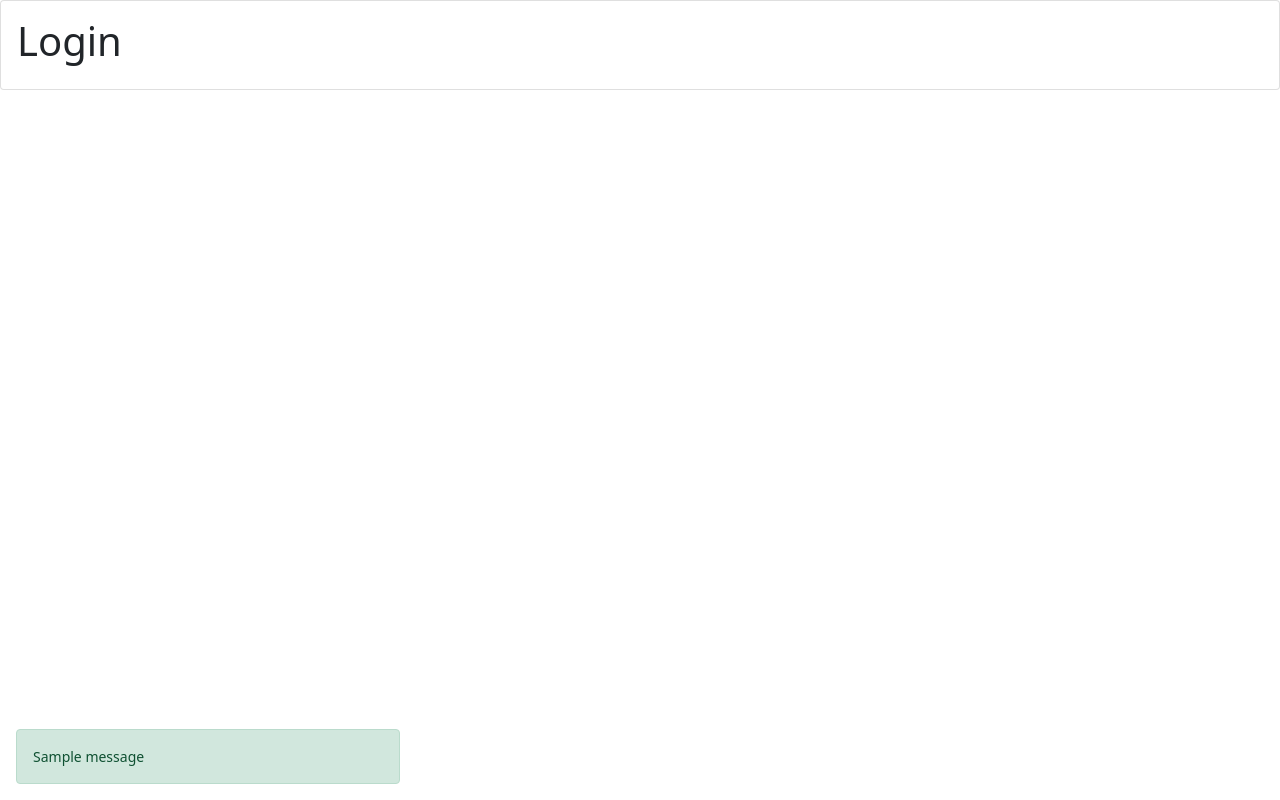
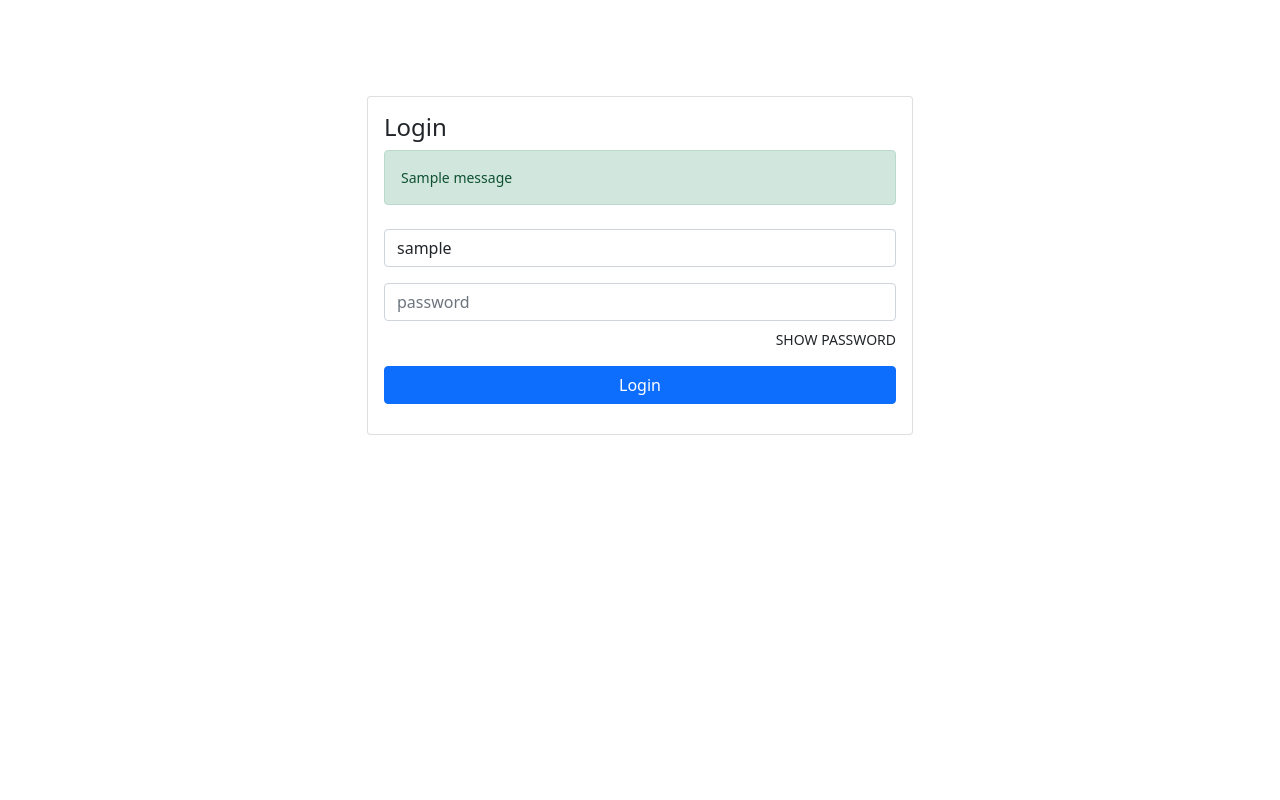
Before and after one commit to MBalayeva/expenses, a Django app: template authentication/templates/authentication/login.html in a window 1280 px wide. Run offline with Django 3.2, Linux system fonts and the light colour scheme; the template is opened without the code that fills it: most values are stand-ins (such as "Sample title", 1, 10 or a date in 2020); one stand-in notice (Sample message) is shown; some libraries are stand-ins or nearby versions.

Commit message:
login, logout functionality

```diff
--- a/authentication/templates/authentication/login.html
+++ b/authentication/templates/authentication/login.html
@@ -1,7 +1,55 @@
-{% extends "base_auth.html" %} {% block content %}
-<div class="card">
-  <div class="card-body">
-    <h1>Login</h1>
+{% extends "base_auth.html" %} {% load static %} {% block title %} | Login
+{%endblock title %} {% block content %}
+<div class="container">
+  <div class="row mt-5">
+    <div class="col-md-3"></div>
+    <div class="col-md-6">
+      <div class="card mt-5">
+        <div class="card-body">
+          <div class="card-title">
+            <h4>Login</h4>
+            {% if messages %}
+              {% include 'partials/_messages.html' %}
+            {% endif %}
+          </div>
+          <form method="post" action="{% url 'login' %}">
+            {% csrf_token %}
+            <div class="form-group mt-4">
+              <input
+                type="text"
+                name="username"
+                id="usernameField"
+                placeholder="username"
+                value="{{fieldValues.username}}"
+                class="form-control"
+              />
+            </div>
+            <div class="form-group mt-3">
+              <input
+                type="password"
+                name="password"
+                id="passwordField"
+                placeholder="password"
+                class="form-control"
+              />
+              <div class="mt-2 text-end text-sm" id="toggle-password">
+                SHOW PASSWORD
+              </div>
+            </div>
+            <div class="d-grid mt-3">
+              <button
+                type="submit"
+                id="register-submit-btn"
+                class="btn btn-block btn-primary submit-btn"
+              >
+                Login
+              </button>
+            </div>
+          </form>
+        </div>
+      </div>
+    </div>
   </div>
 </div>
+
 {% endblock content %}
--- a/authentication/templates/authentication/register.html
+++ b/authentication/templates/authentication/register.html
@@ -8,9 +8,10 @@ Registration {% endblock title %} {% block content %}
         <div class="card-body">
           <div class="card-title">
             <h4>Register for a free account</h4>
+            {% include 'partials/_messages.html' %}
           </div>
           <form method="post">
-          {% csrf_token %}
+            {% csrf_token %}
             <div class="form-group mt-4">
               <input
                 type="text"
--- a/authentication/urls.py
+++ b/authentication/urls.py
@@ -1,10 +1,11 @@
 from django.urls import path
-from .views import RegisterView, UsernameValidationView, EmailValidationView, VerificationView, LoginView
+from .views import RegisterView, UsernameValidationView, EmailValidationView, VerificationView, LoginView, LogoutView
 from django.views.decorators.csrf import csrf_exempt
 
 urlpatterns = [
     path("register/", RegisterView.as_view(), name='register'),
     path("login/", LoginView.as_view(), name='login'),
+    path("logout/", LogoutView.as_view(), name='logout'),
     path("username-validation/", csrf_exempt(UsernameValidationView.as_view()), name='username-validation'),
     path("email-validation/", csrf_exempt(EmailValidationView.as_view()), name='email-validation'),
     path("activate/<uidb64>/<token>", VerificationView.as_view(), name='activate'),
--- a/expenses/urls.py
+++ b/expenses/urls.py
@@ -2,6 +2,6 @@ from django.urls import path
 from . import views
 
 urlpatterns = [
-    path("", views.index),
+    path("", views.index, name="expenses"),
     path("add-expenses/", views.add_expenses)
 ]
--- a/expenses/views.py
+++ b/expenses/views.py
@@ -1,6 +1,8 @@
 from django.shortcuts import render
+from django.contrib.auth.decorators import login_required
 
 # Create your views here.
+@login_required(login_url='authentication/login')
 def index(request):
     return render(request, 'expenses/index.html')
 
--- a/static/css/dashboard.css
+++ b/static/css/dashboard.css
@@ -117,7 +117,10 @@ body {
   list-style: none;
   margin: 0;
   padding: 0;
-  width: 30vw;
+  z-index: 1000;
+}
+
+.message-wrapper .messages {
   position: absolute;
   bottom: 0;
   left: 1rem;
--- a/templates/base.html
+++ b/templates/base.html
@@ -44,6 +44,9 @@
   <body>
     {% include 'partials/_navbar.html' %}
     <div class="container-fluid">
+    {% if messages %}
+      <div class="message-wrapper">{% include 'partials/_messages.html' %}</div>
+    {% endif %}
       <div class="row">
         {% include 'partials/_sidebar.html' %}
         <main class="col-md-9 ms-sm-auto col-lg-10 px-md-4">
--- a/templates/base_auth.html
+++ b/templates/base_auth.html
@@ -16,10 +16,7 @@
     <link href="{% static 'css/dashboard.css' %}" rel="stylesheet" />
   </head>
   <body>
-    <main role="main">
-      {% include 'partials/_messages.html' %}
-      {% block content %} {% endblock %}
-    </main>
+    <main role="main">{% block content %} {% endblock %}</main>
 
     <script
       src="https://code.jquery.com/jquery-3.6.0.min.js"
--- a/templates/partials/_messages.html
+++ b/templates/partials/_messages.html
@@ -1,7 +1,5 @@
-{% if messages  %}
 <ul class="messages">
 {% for message in messages %}
     <li {% if message.tags %} class="message alert alert-sm alert-{{message.tags}}" {% endif %}>{{message}}</li>
 {% endfor %}
 </ul>
-{% endif %}
--- a/templates/partials/_navbar.html
+++ b/templates/partials/_navbar.html
@@ -6,7 +6,11 @@
   <input class="form-control form-control-dark w-100" type="text" placeholder="Search" aria-label="Search">
   <div class="navbar-nav">
     <div class="nav-item text-nowrap">
-      <a class="nav-link px-3" href="#">Sign out</a>
+      {% comment %} <a class="nav-link px-3" href="#">Sign out</a> {% endcomment %}
+      <form action="{% url 'logout' %}" method="post">
+      {% csrf_token %}
+        <button type="submit" class="nav-link btn px-3">Sign out</button>
+      </form>
     </div>
   </div>
 </header>
```
Also changed, not shown: authentication/views.py (+28 -0 lines), expenseswebsite/settings.py (+11 -0 lines).
